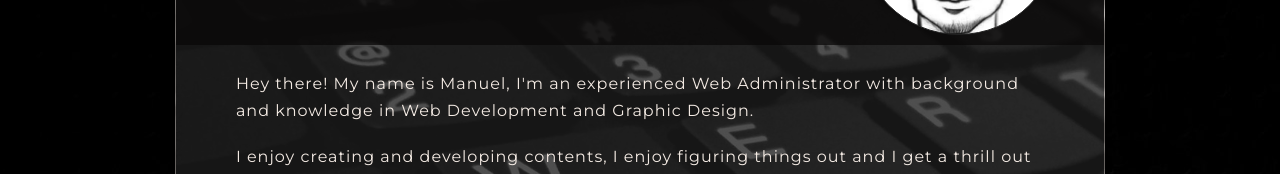
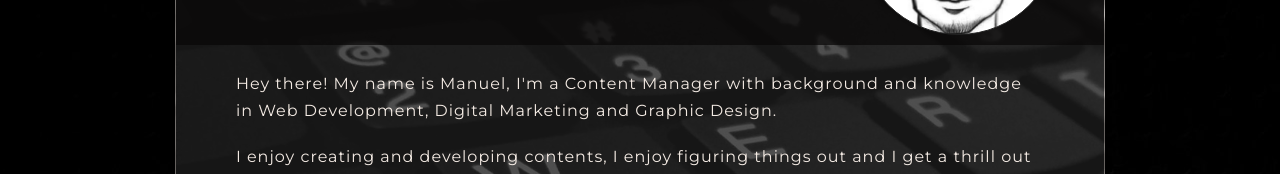
Before and after one commit to blancaverwelz/myportfolio, a plain HTML site: page about.html in a window 1280 px wide. Shown: the part 436-610 px from the top of the page. Drawn offline with Linux system fonts and the light colour scheme.

Commit message:
updated about me

```diff
--- a/about.html
+++ b/about.html
@@ -42,7 +42,7 @@
                     <div class="headshot"></div>
                 </div>
                 <div class="about-text">
-                    <p>Hey there! My name is Manuel, I'm an experienced Web Administrator with background and knowledge in Web Development and Graphic Design. </p>
+                    <p>Hey there! My name is Manuel, I'm a Content Manager with background and knowledge in Web Development, Digital Marketing and Graphic Design. </p>
                     <br>
                     <p>I enjoy creating and developing contents, I enjoy figuring things out and I get a thrill out of being creative and solving puzzles or exploring how to make things work.</p>
                     <br>
```
